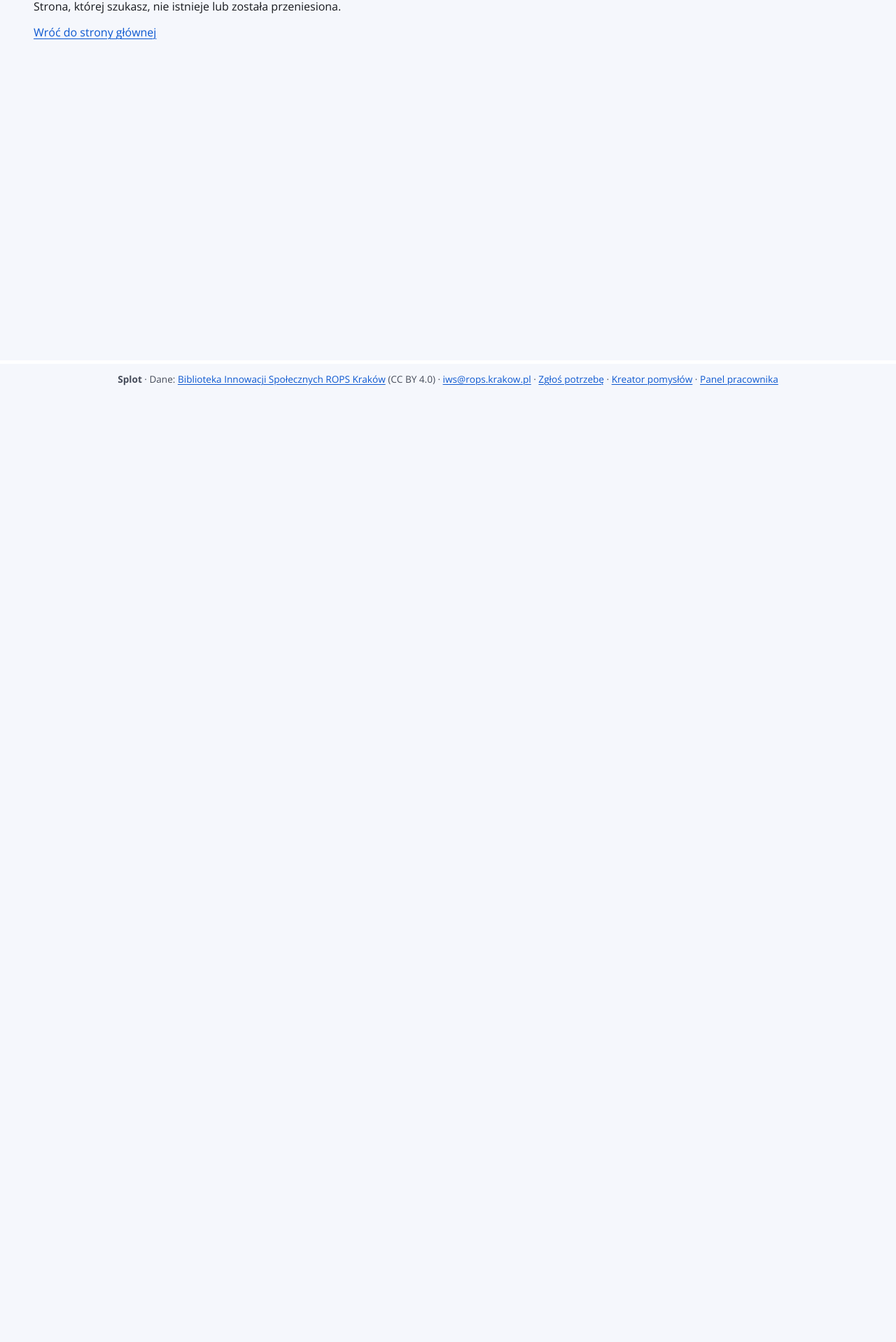
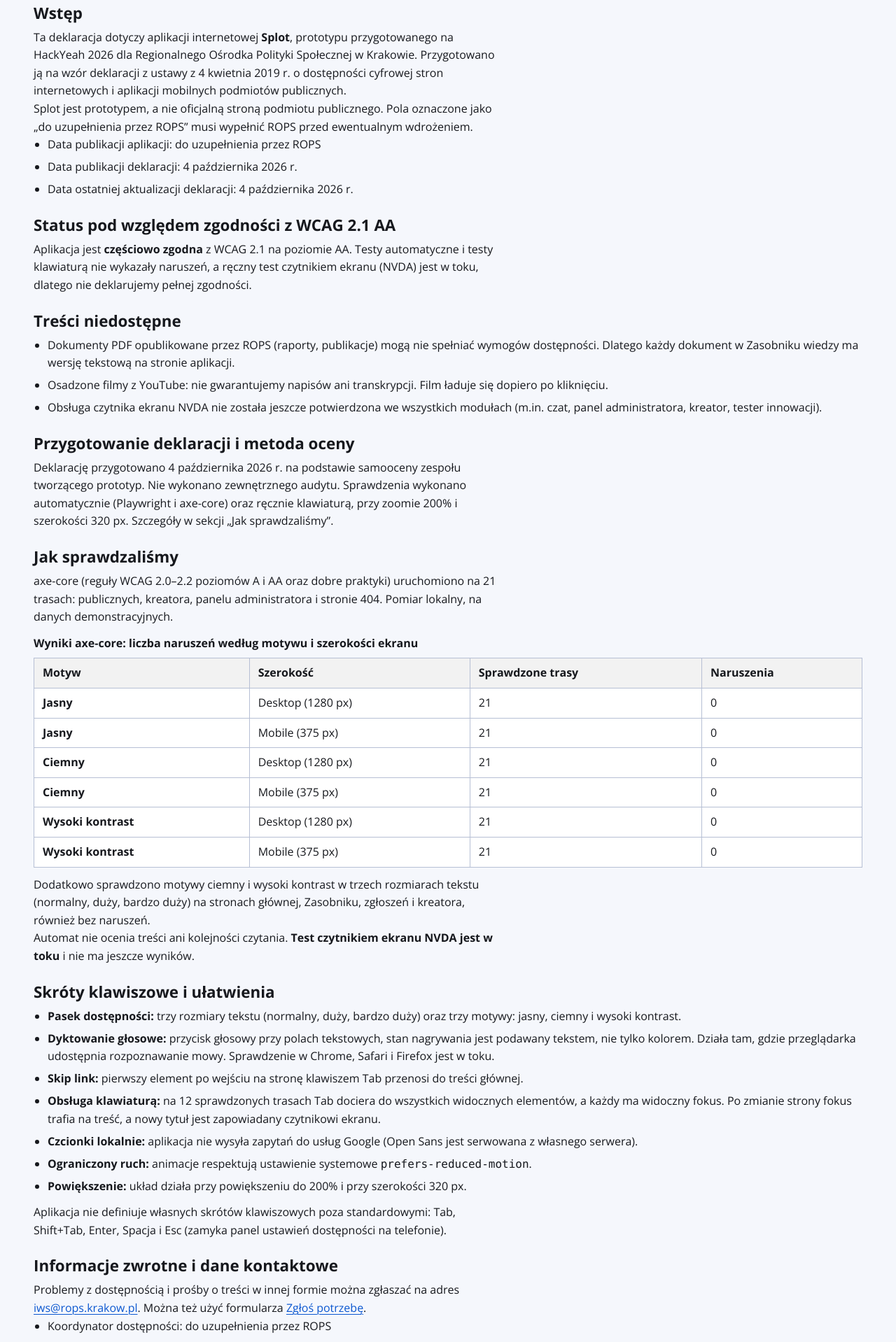
Before and after one commit to prbartosh/hackyeah_2026, a React (Vite) app in the folder frontend/: page /dostepnosc in a window 1280 px wide. Shown: the part 227-2145 px from the top of the page at 70% size. Before the commit the page ends 800 px from the top, so only its background shows below. Built offline with nearby package versions, Linux system fonts and the light colour scheme; no server answers; a web font is replaced by a local one.

Commit message:
[0035] Deklaracja dostępności: strona /dostepnosc, link w stopce, zadanie

```diff
--- a/frontend/src/App.tsx
+++ b/frontend/src/App.tsx
@@ -8,6 +8,7 @@ import NotFoundPage from '@/pages/NotFoundPage'
 import ZasobnikPage from '@/pages/ZasobnikPage'
 
 // Obszary i rzadziej odwiedzane strony ładują się dopiero po wejściu na trasę (Suspense w Layout)
+const AccessibilityPage = lazy(() => import('@/pages/AccessibilityPage'))
 const AdminRoutes = lazy(() => import('@/admin/AdminRoutes'))
 const KreatorRoutes = lazy(() => import('@/kreator/KreatorRoutes'))
 const DocumentPage = lazy(() => import('@/pages/DocumentPage'))
@@ -24,6 +25,7 @@ export default function App() {
         <Route path="innowacja/:slug" element={<InnovationPage />} />
         <Route path="innowacja/:slug/wdrozenie" element={<ServiceCardPage />} />
         <Route path="dokument/:id" element={<DocumentPage />} />
+        <Route path="dostepnosc" element={<AccessibilityPage />} />
         <Route path="zglos" element={<ReportPage />} />
         <Route path="watek/:token" element={<ThreadPage />} />
         <Route path="kreator/*" element={<KreatorRoutes />} />
--- a/frontend/src/components/Layout.tsx
+++ b/frontend/src/components/Layout.tsx
@@ -60,7 +60,7 @@ export default function Layout() {
       <p className="visually-hidden" role="status">{announcement}</p>
       <footer className="site-footer">
         <div className="wide footer-inner">
-          <strong>Splot</strong> · Dane: <a href="https://rops.krakow.pl/innowacje-spoleczne/biblioteka-innowacji-spolecznych/kategorie">Biblioteka Innowacji Społecznych ROPS Kraków</a> (CC BY 4.0) · <a href="mailto:iws@rops.krakow.pl">iws@rops.krakow.pl</a> · <Link to="/zglos">Zgłoś potrzebę</Link> · <Link to="/kreator">Kreator pomysłów</Link> · <Link to="/admin">Panel pracownika</Link>
+          <strong>Splot</strong> · Dane: <a href="https://rops.krakow.pl/innowacje-spoleczne/biblioteka-innowacji-spolecznych/kategorie">Biblioteka Innowacji Społecznych ROPS Kraków</a> (CC BY 4.0) · <a href="mailto:iws@rops.krakow.pl">iws@rops.krakow.pl</a> · <Link to="/dostepnosc">Deklaracja dostępności</Link> · <Link to="/zglos">Zgłoś potrzebę</Link> · <Link to="/kreator">Kreator pomysłów</Link> · <Link to="/admin">Panel pracownika</Link>
         </div>
       </footer>
     </div>
--- /dev/null
+++ b/frontend/src/pages/AccessibilityPage.tsx
@@ -0,0 +1,186 @@
+import { Link } from 'react-router-dom'
+import { useDocumentTitle } from '@/hooks/useDocumentTitle'
+
+// Wyniki z notatek zadań 0020 i 0022 (Playwright + axe-core, lokalnie, dane demo, 2026-10-04)
+const THEMES = ['Jasny', 'Ciemny', 'Wysoki kontrast']
+const WIDTHS = ['Desktop (1280 px)', 'Mobile (375 px)']
+const AXE_ROWS = THEMES.flatMap((theme) =>
+  WIDTHS.map((width) => ({ theme, width, routes: 21, violations: 0 })),
+)
+
+const TODO = 'do uzupełnienia przez ROPS'
+
+export default function AccessibilityPage() {
+  useDocumentTitle('Deklaracja dostępności · Splot')
+  return (
+    <div className="container page a11y-statement">
+      <h1>Deklaracja dostępności</h1>
+
+      <section aria-labelledby="dd-wstep">
+        <h2 id="dd-wstep">Wstęp</h2>
+        <p>
+          Ta deklaracja dotyczy aplikacji internetowej <strong>Splot</strong>, prototypu
+          przygotowanego na HackYeah 2026 dla Regionalnego Ośrodka Polityki Społecznej w Krakowie.
+          Przygotowano ją na wzór deklaracji z ustawy z 4 kwietnia 2019 r. o dostępności cyfrowej
+          stron internetowych i aplikacji mobilnych podmiotów publicznych.
+        </p>
+        <p>
+          Splot jest prototypem, a nie oficjalną stroną podmiotu publicznego. Pola oznaczone jako
+          „{TODO}” musi wypełnić ROPS przed ewentualnym wdrożeniem.
+        </p>
+        <ul>
+          <li>Data publikacji aplikacji: {TODO}</li>
+          <li>Data publikacji deklaracji: 4 października 2026 r.</li>
+          <li>Data ostatniej aktualizacji deklaracji: 4 października 2026 r.</li>
+        </ul>
+      </section>
+
+      <section aria-labelledby="dd-status">
+        <h2 id="dd-status">Status pod względem zgodności z WCAG 2.1 AA</h2>
+        <p>
+          Aplikacja jest <strong>częściowo zgodna</strong> z WCAG 2.1 na poziomie AA. Testy
+          automatyczne i testy klawiaturą nie wykazały naruszeń, a ręczny test czytnikiem ekranu
+          (NVDA) jest w toku, dlatego nie deklarujemy pełnej zgodności.
+        </p>
+      </section>
+
+      <section aria-labelledby="dd-niedostepne">
+        <h2 id="dd-niedostepne">Treści niedostępne</h2>
+        <ul>
+          <li>
+            Dokumenty PDF opublikowane przez ROPS (raporty, publikacje) mogą nie spełniać wymogów
+            dostępności. Dlatego każdy dokument w Zasobniku wiedzy ma wersję tekstową na stronie
+            aplikacji.
+          </li>
+          <li>
+            Osadzone filmy z YouTube: nie gwarantujemy napisów ani transkrypcji. Film ładuje się
+            dopiero po kliknięciu.
+          </li>
+          <li>
+            Obsługa czytnika ekranu NVDA nie została jeszcze potwierdzona we wszystkich modułach
+            (m.in. czat, panel administratora, kreator, tester innowacji).
+          </li>
+        </ul>
+      </section>
+
+      <section aria-labelledby="dd-metoda">
+        <h2 id="dd-metoda">Przygotowanie deklaracji i metoda oceny</h2>
+        <p>
+          Deklarację przygotowano 4 października 2026 r. na podstawie samooceny zespołu tworzącego
+          prototyp. Nie wykonano zewnętrznego audytu. Sprawdzenia wykonano automatycznie
+          (Playwright i axe-core) oraz ręcznie klawiaturą, przy zoomie 200% i szerokości 320 px.
+          Szczegóły w sekcji „Jak sprawdzaliśmy”.
+        </p>
+      </section>
+
+      <section aria-labelledby="dd-sprawdzanie">
+        <h2 id="dd-sprawdzanie">Jak sprawdzaliśmy</h2>
+        <p>
+          axe-core (reguły WCAG 2.0–2.2 poziomów A i AA oraz dobre praktyki) uruchomiono na 21
+          trasach: publicznych, kreatora, panelu administratora i stronie 404. Pomiar lokalny,
+          na danych demonstracyjnych.
+        </p>
+        <table className="a11y-table">
+          <caption>Wyniki axe-core: liczba naruszeń według motywu i szerokości ekranu</caption>
+          <thead>
+            <tr>
+              <th scope="col">Motyw</th>
+              <th scope="col">Szerokość</th>
+              <th scope="col">Sprawdzone trasy</th>
+              <th scope="col">Naruszenia</th>
+            </tr>
+          </thead>
+          <tbody>
+            {AXE_ROWS.map((r) => (
+              <tr key={`${r.theme}-${r.width}`}>
+                <th scope="row">{r.theme}</th>
+                <td>{r.width}</td>
+                <td>{r.routes}</td>
+                <td>{r.violations}</td>
+              </tr>
+            ))}
+          </tbody>
+        </table>
+        <p>
+          Dodatkowo sprawdzono motywy ciemny i wysoki kontrast w trzech rozmiarach tekstu
+          (normalny, duży, bardzo duży) na stronach głównej, Zasobniku, zgłoszeń i kreatora,
+          również bez naruszeń.
+        </p>
+        <p>
+          Automat nie ocenia treści ani kolejności czytania.{' '}
+          <strong>Test czytnikiem ekranu NVDA jest w toku</strong> i nie ma jeszcze wyników.
+        </p>
+      </section>
+
+      <section aria-labelledby="dd-funkcje">
+        <h2 id="dd-funkcje">Skróty klawiszowe i ułatwienia</h2>
+        <ul>
+          <li>
+            <strong>Pasek dostępności:</strong> trzy rozmiary tekstu (normalny, duży, bardzo duży)
+            oraz trzy motywy: jasny, ciemny i wysoki kontrast.
+          </li>
+          <li>
+            <strong>Dyktowanie głosowe:</strong> przycisk głosowy przy polach tekstowych, stan
+            nagrywania jest podawany tekstem, nie tylko kolorem. Działa tam, gdzie przeglądarka
+            udostępnia rozpoznawanie mowy. Sprawdzenie w Chrome, Safari i Firefox jest w toku.
+          </li>
+          <li>
+            <strong>Skip link:</strong> pierwszy element po wejściu na stronę klawiszem Tab
+            przenosi do treści głównej.
+          </li>
+          <li>
+            <strong>Obsługa klawiaturą:</strong> na 12 sprawdzonych trasach Tab dociera do
+            wszystkich widocznych elementów, a każdy ma widoczny fokus. Po zmianie strony fokus
+            trafia na treść, a nowy tytuł jest zapowiadany czytnikowi ekranu.
+          </li>
+          <li>
+            <strong>Czcionki lokalnie:</strong> aplikacja nie wysyła zapytań do usług Google
+            (Open Sans jest serwowana z własnego serwera).
+          </li>
+          <li>
+            <strong>Ograniczony ruch:</strong> animacje respektują ustawienie systemowe{' '}
+            <code>prefers-reduced-motion</code>.
+          </li>
+          <li>
+            <strong>Powiększenie:</strong> układ działa przy powiększeniu do 200% i przy
+            szerokości 320 px.
+          </li>
+        </ul>
+        <p>
+          Aplikacja nie definiuje własnych skrótów klawiszowych poza standardowymi: Tab,
+          Shift+Tab, Enter, Spacja i Esc (zamyka panel ustawień dostępności na telefonie).
+        </p>
+      </section>
+
+      <section aria-labelledby="dd-kontakt">
+        <h2 id="dd-kontakt">Informacje zwrotne i dane kontaktowe</h2>
+        <p>
+          Problemy z dostępnością i prośby o treści w innej formie można zgłaszać na adres{' '}
+          <a href="mailto:iws@rops.krakow.pl">iws@rops.krakow.pl</a>. Można też użyć formularza{' '}
+          <Link to="/zglos">Zgłoś potrzebę</Link>.
+        </p>
+        <ul>
+          <li>Koordynator dostępności: {TODO}</li>
+          <li>Telefon: {TODO}</li>
+          <li>Termin odpowiedzi na zgłoszenie: {TODO}</li>
+        </ul>
+      </section>
+
+      <section aria-labelledby="dd-skargi">
+        <h2 id="dd-skargi">Procedura wnioskowo-skargowa</h2>
+        <p>
+          Każdy ma prawo wystąpić z żądaniem zapewnienia dostępności cyfrowej strony lub aplikacji
+          albo ich elementu. Żądanie należy skierować do podmiotu publicznego na adres podany
+          wyżej, opisując problem i preferowany sposób kontaktu. Jeśli odpowiedź jest
+          niezadowalająca, można złożyć skargę do Rzecznika Praw Obywatelskich. Pełny opis
+          procedury i dane organu: {TODO}.
+        </p>
+      </section>
+
+      <section aria-labelledby="dd-arch">
+        <h2 id="dd-arch">Dostępność architektoniczna</h2>
+        <p>Nie dotyczy prototypu. Informacje o dostępności budynku ROPS: {TODO}.</p>
+      </section>
+    </div>
+  )
+}
--- a/frontend/src/styles/index.css
+++ b/frontend/src/styles/index.css
@@ -498,3 +498,14 @@ details.problem-panel[open] > summary::before { transform: rotate(90deg); }
 .site-nav a { display: inline-flex; align-items: center; min-height: 2.75rem; font-weight: 700; color: var(--text); text-decoration: none; border-bottom: 3px solid transparent; }
 .site-nav a:hover { text-decoration: underline; text-decoration-thickness: 2px; }
 .site-nav a[aria-current="page"] { border-bottom-color: var(--primary); }
+
+/* Deklaracja dostępności */
+.a11y-statement section { margin-block: 1.5rem; }
+.a11y-statement h2 { font-size: 1.4rem; margin-block: 0 0.5rem; }
+.a11y-statement ul { padding-left: 1.25rem; margin-bottom: 0.75rem; list-style: disc; }
+.a11y-statement li { margin-bottom: 0.4rem; }
+.a11y-statement p { max-width: 70ch; }
+.a11y-table { width: 100%; border-collapse: collapse; margin-block: 0.75rem; background: var(--surface); }
+.a11y-table caption { text-align: left; font-weight: 700; padding-bottom: 0.5rem; }
+.a11y-table th, .a11y-table td { border: 1px solid var(--line-strong); padding: 0.5rem 0.75rem; text-align: left; }
+.a11y-table thead th { background: var(--surface-alt); }
```
Also changed, not shown: 2 other files (tests, documents, lock files or other folders).
